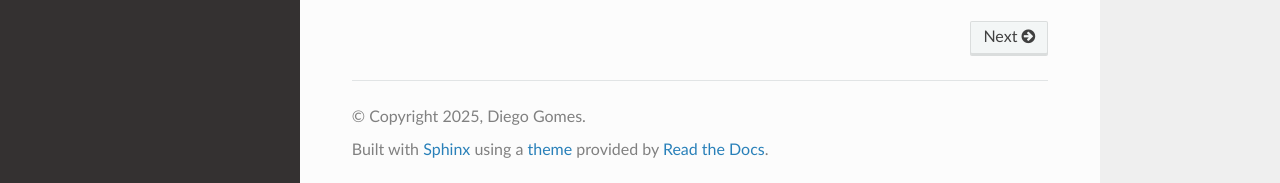
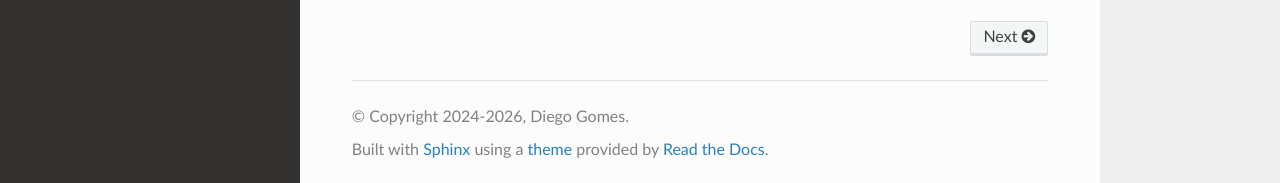
Before and after one commit to dguzh/geoparser, a Sphinx documentation site: the page built from docs/index.rst, in a window 1280 px wide and 900 px high, scrolled down 897 px. Shown: the part 714-897 px from the top of the window. Built offline with Sphinx 7.4.7 and the Read the Docs theme 3.1.0, drawn with Linux system fonts in a browser that asks for light colours.

Commit message:
Update copyright years in LICENSE and documentation

```diff
--- a/docs/conf.py
+++ b/docs/conf.py
@@ -12,7 +12,7 @@ sys.path.insert(0, os.path.abspath(".."))
 # https://www.sphinx-doc.org/en/master/usage/configuration.html#project-information
 
 project = "Irchel Geoparser"
-copyright = "2025, Diego Gomes"
+copyright = "2024-2026, Diego Gomes"
 author = "Diego Gomes"
 release = "0.3.1"
 
```
Also changed, not shown: 1 other file.
